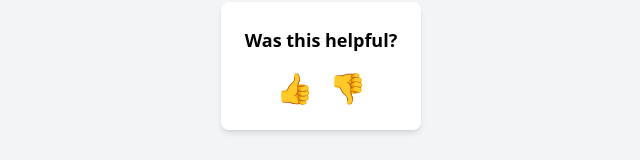
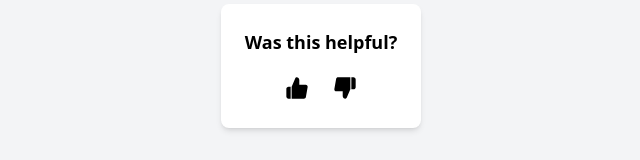
Before and after one commit to byui-cse/ai-essentials, a plain HTML site: page index.html in a window 1280 px wide. Shown: the part 334-494 px from the top of the page, without its empty margins (319-959 px from the left). Drawn offline with nearby package versions, Linux system fonts and the light colour scheme.

Commit message:
update icons

```diff
--- a/index.html
+++ b/index.html
@@ -12,8 +12,20 @@
   <div class="bg-white p-6 rounded-lg shadow-md text-center">
     <p class="text-lg font-semibold mb-4">Was this helpful?</p>
     <div class="flex justify-center space-x-4">
-      <button id="thumbsUp" class="text-3xl hover:text-green-500 focus:outline-none" title="Yes">&#128077;</button>
-      <button id="thumbsDown" class="text-3xl hover:text-red-500 focus:outline-none" title="No">&#128078;</button>
+      <button id="thumbsUp" class="hover:text-green-500 focus:outline-none" title="Yes">
+        <svg xmlns="http://www.w3.org/2000/svg" width="32px" height="32px" viewBox="0 0 24 24" fill="none">
+          <path
+            d="M7.24001 11V20H5.63001C4.73001 20 4.01001 19.28 4.01001 18.39V12.62C4.01001 11.73 4.74001 11 5.63001 11H7.24001ZM18.5 9.5H13.72V6C13.72 4.9 12.82 4 11.73 4H11.64C11.24 4 10.88 4.24 10.72 4.61L7.99001 11V20H17.19C17.92 20 18.54 19.48 18.67 18.76L19.99 11.26C20.15 10.34 19.45 9.5 18.51 9.5H18.5Z"
+            fill="#000000" />
+        </svg>
+      </button>
+      <button id="thumbsDown" class="hover:text-red-500 focus:outline-none" title="No">
+        <svg xmlns="http://www.w3.org/2000/svg" width="32px" height="32px" viewBox="0 0 24 24" fill="none">
+          <path
+            d="M20 5.61V11.38C20 12.27 19.27 13 18.38 13H16.77V4H18.38C19.28 4 20 4.72 20 5.61ZM5.34001 5.24L4.02001 12.74C3.86001 13.66 4.56001 14.5 5.50001 14.5H10.28V18C10.28 19.1 11.18 20 12.27 20H12.36C12.76 20 13.12 19.76 13.28 19.39L16.01 13V4H6.81001C6.08001 4 5.46001 4.52 5.33001 5.24H5.34001Z"
+            fill="#000000" />
+        </svg>
+      </button>
     </div>
     <p id="feedbackMessage" class="mt-4 text-sm text-gray-600 hidden">Thank you for your feedback!</p>
   </div>
```
